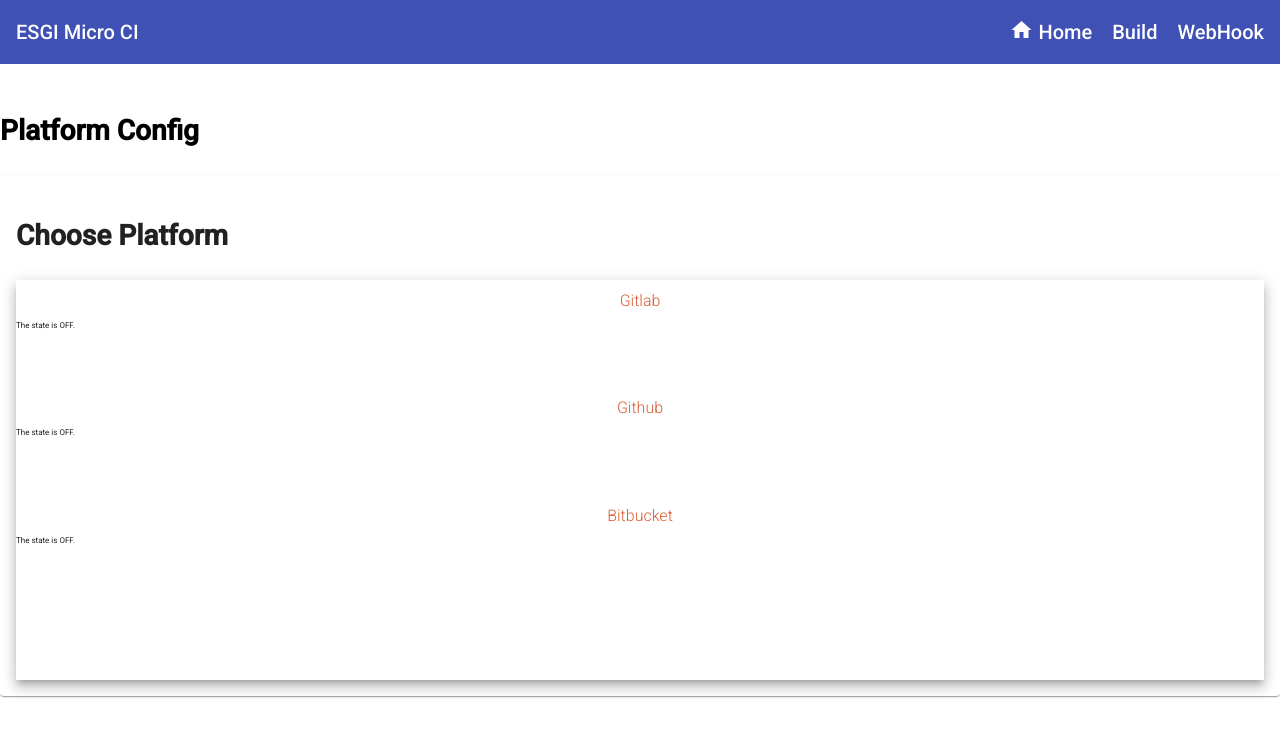
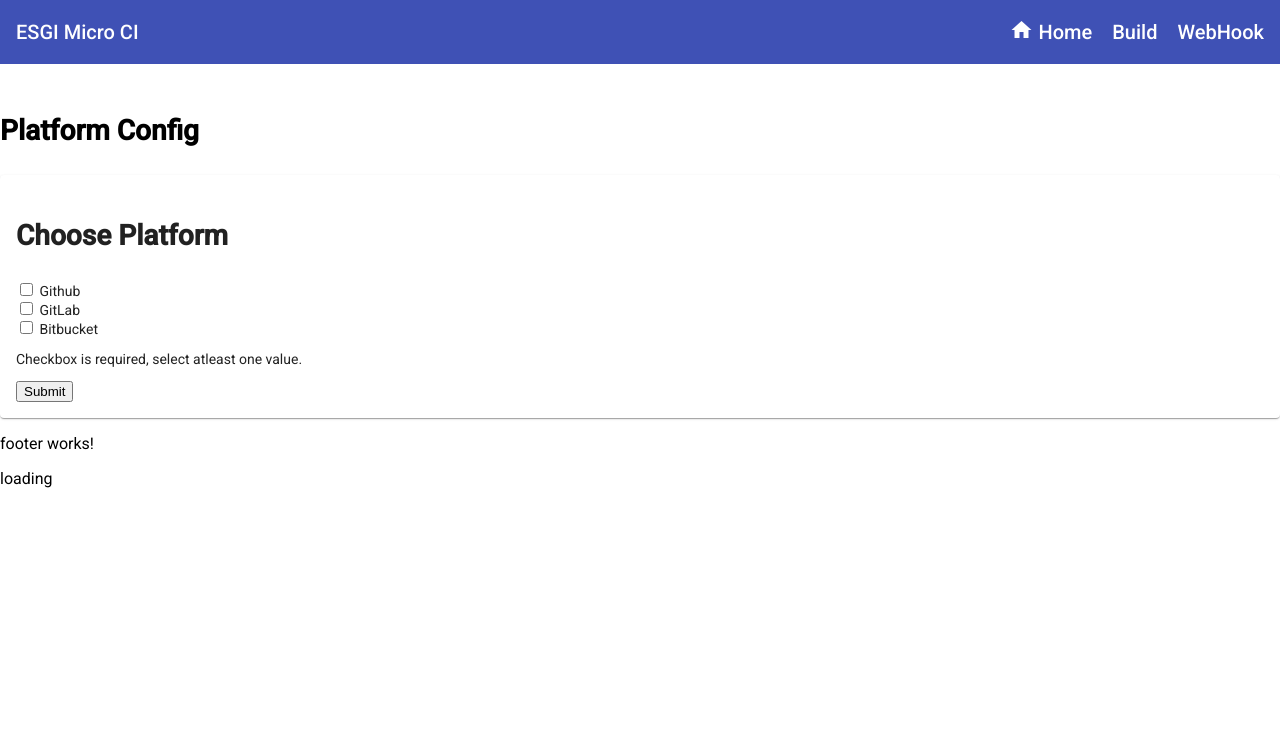
Before and after one commit to esgi-microservices-al1/micro-ci-front, an Angular app: page /webhook in a window 1280 px wide. Shown: the top 736 px of the page. Built offline with nearby package versions, Linux system fonts and the light colour scheme.

Commit message:
button to select git platform

```diff
--- a/src/app/webhook/components/liste-platform/liste-platform.component.html
+++ b/src/app/webhook/components/liste-platform/liste-platform.component.html
@@ -7,48 +7,21 @@
 
   <mat-card-content>
 
-    <div class="mat-elevation-z8 mails-add">
+    <form [formGroup]="form" (ngSubmit)="submitForm()" novalidate>
 
-      <h1>Gitlab</h1>
+      <div *ngFor="let data of Data; let i=index">
+        <label>
+          <input type="checkbox" [value]="data.value" (change)="onCheckboxChange($event)" />
+          {{data.name}}
+        </label>
+      </div>
 
-      <p>The state is {{checked ? 'ON' : 'OFF'}}.</p>
+      <p class="error" *ngIf="this.form.controls['checkArray'].errors?.required">
+        Checkbox is required, select atleast one value.
+      </p>
 
- <input type="checkbox" id="toggle-button-checkbox"
-      (change)="changed.emit($event.target.checked)">
-    <label (changed)="checked=$event"class="toggle-button-switch1"
-      for="toggle-button-checkbox"></label>
-    <div class="toggle-button-text">
-      <div class="toggle-button-text-on">ON</div>
-      <div class="toggle-button-text-off">OFF</div>
-    </div>
-      <h1>Github</h1>
-
-      <p>The state is {{checked ? 'ON' : 'OFF'}}.</p>
-
- <input type="checkbox" id="toggle-button-checkbox"
-      (change)="changed.emit($event.target.checked)">
-    <label (changed)="checked=$event"class="toggle-button-switch2"
-      for="toggle-button-checkbox"></label>
-    <div class="toggle-button-text">
-      <div class="toggle-button-text-on">ON</div>
-      <div class="toggle-button-text-off">OFF</div>
-    </div>
-    <h1>Bitbucket</h1>
-
-    <p>The state is {{checked ? 'ON' : 'OFF'}}.</p>
-
-<input type="checkbox" id="toggle-button-checkbox"
-    (change)="changed.emit($event.target.checked)">
-  <label (changed)="checked=$event"class="toggle-button-switch"
-    for="toggle-button-checkbox"></label>
-  <div class="toggle-button-text">
-    <div class="toggle-button-text-on">ON</div>
-    <div class="toggle-button-text-off">OFF</div>
-  </div>
-
-
-
-    </div>
+      <input type="submit" value="Submit">
+    </form>
 
   </mat-card-content>
 </mat-card>
--- a/src/app/webhook/components/liste-platform/liste-platform.component.scss
+++ b/src/app/webhook/components/liste-platform/liste-platform.component.scss
@@ -1,176 +1,3 @@
-
-.mails-add {
-  height: 400px;
-  overflow: auto;
+.tp-selected-value {
+  margin: 15px 0;
 }
-.row {
-  cursor: pointer;
-}
-mat-form-field {
-  display: inline-block;
-  position: relative;
-  text-align: left;
-  margin-left: 50px;
-  bottom: -50px;
-}
-
-
-.container {
-  padding: 10px;
-}
-
-.form {
-  min-width: 150px;
-  max-width: 500px;
-  width: 100%;
-}
-
-.form-element {
-  padding: 5px 0px 25px 2px;
-  width: 100%;
-}
-
-.button{
-  width: 50%;
-  bottom: -150px;
-  margin-left: 500px;
-}
-
-
-.example-h2 {
-  margin: 10px;
-}
-
-.example-section {
-  display: flex;
-  align-content: center;
-  align-items: center;
-  height: 60px;
-}
-
-.example-margin {
-  margin: 0 10px;
-}
-
-
-
-.div{
-
-  right: 664px;
-
-}
-h1 {
-  color: #DB5B33;
-  font-weight: 300;
-  text-align: center;
-}
-
-toggle-button {
-  margin: 0 auto;
-}
-
-    :host {
-      display: block;
-      position: relative;
-      width: 10px;
-      height: 50px;
-    }
-
-    input[type="checkbox"] {
-      display: none;
-    }
-    input[type=checkbox]:checked ~ .toggle-button-switch {
-      left: 767px;
-  }
-
-    .toggle-button-switch {
-      position: absolute;
-    top: 383px;
-    left: 735px;
-    width: 47px;
-    height: 47px;
-    background-color: #fff;
-    border-radius: 169%;
-    cursor: pointer;
-    z-index: 100;
-    transition: left 0.3s;
-
-    }
-
-    .toggle-button-switch1 {
-      position: absolute;
-    top: 166px;
-    left: 735px;
-    width: 47px;
-    height: 47px;
-    background-color: #fff;
-    border-radius: 169%;
-    cursor: pointer;
-    z-index: 100;
-    transition: left 0.3s;
-
-    }
-
-    .toggle-button-switch2 {
-      position: absolute;
-    top: 275px;
-    left: 735px;
-    width: 47px;
-    height: 47px;
-    background-color: #fff;
-    border-radius: 169%;
-    cursor: pointer;
-    z-index: 100;
-    transition: left 0.3s;
-
-    }
-
-    .toggle-button-text {
-      overflow: hidden;
-      background-color: #fc3164;
-      border-radius: 25px;
-      box-shadow: 2px 2px 5px 0 rgba(50, 50, 50, 0.75);
-      transition: background-color 0.3s;
-      margin-left: 715px;
-      margin-right: 682px;
-    }
-
-
-    .toggle-button-text-on,
-    .toggle-button-text-off {
-      float: left;
-      width: 50%;
-      height: 100%;
-      line-height: 50px;
-      font-family: Lato, sans-serif;
-      font-weight: bold;
-      color: #fff;
-      text-align: center;
-
-    }
-
-
-    input[type="checkbox"]:checked ~ .toggle-button-switch {
-      left: 769px;
-    }
-    input[type="checkbox"]:checked ~ .toggle-button-switch1 {
-      left: 769px;
-    }input[type="checkbox"]:checked ~ .toggle-button-switch2 {
-      left: 769px;
-    }
-
-    input[type="checkbox"]:checked ~ .toggle-button-text {
-      background-color: #3dbf87;
-    }
-
-
-    body {
-      font-family: 'Open Sans';
-      font-weight: 300;
-      background-color: #D6E1E5;
-    }
-
-
-    .mat-card-content {
-      font-size: 8px;
-    }
--- a/src/app/webhook/components/liste-platform/liste-platform.component.ts
+++ b/src/app/webhook/components/liste-platform/liste-platform.component.ts
@@ -1,5 +1,7 @@
 
 import { Component, OnInit, Output, EventEmitter} from '@angular/core';
+import { FormBuilder, FormGroup, FormArray, FormControl, Validators } from '@angular/forms';
+
 
 @Component({
   selector: 'ci-liste-platform',
@@ -9,9 +11,38 @@
 export class ListePlatformComponent implements OnInit {
 
 
-  checked: boolean;
-  @Output() changed = new EventEmitter<boolean>();
-  constructor() { }
+  form: FormGroup;
+  Data: Array<any> = [
+    { name: 'Github', value: 'github' },
+    { name: 'GitLab', value: 'gitlab' },
+    { name: 'Bitbucket', value: 'bitbucket' },
+  ];
+  constructor(private fb: FormBuilder) {
+    this.form = this.fb.group({
+      checkArray: this.fb.array([], [Validators.required])
+    })
+  }
+
+  onCheckboxChange(e) {
+    const checkArray: FormArray = this.form.get('checkArray') as FormArray;
+
+    if (e.target.checked) {
+      checkArray.push(new FormControl(e.target.value));
+    } else {
+      let i: number = 0;
+      checkArray.controls.forEach((item: FormControl) => {
+        if (item.value == e.target.value) {
+          checkArray.removeAt(i);
+          return;
+        }
+        i++;
+      });
+    }
+  }
+
+  submitForm() {
+    console.log(this.form.value)
+  }
   // ngOnInit () {  }
 
 
```
